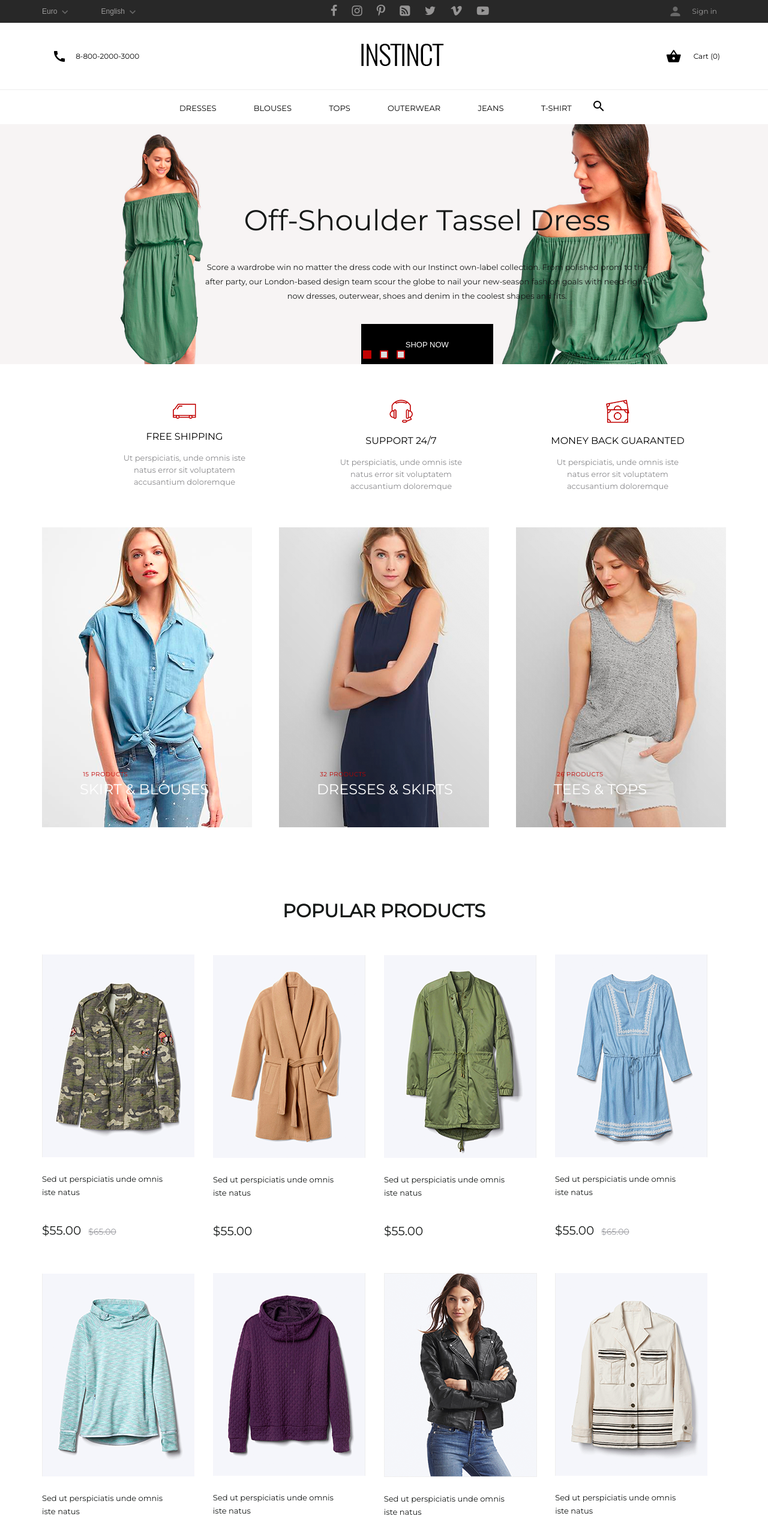
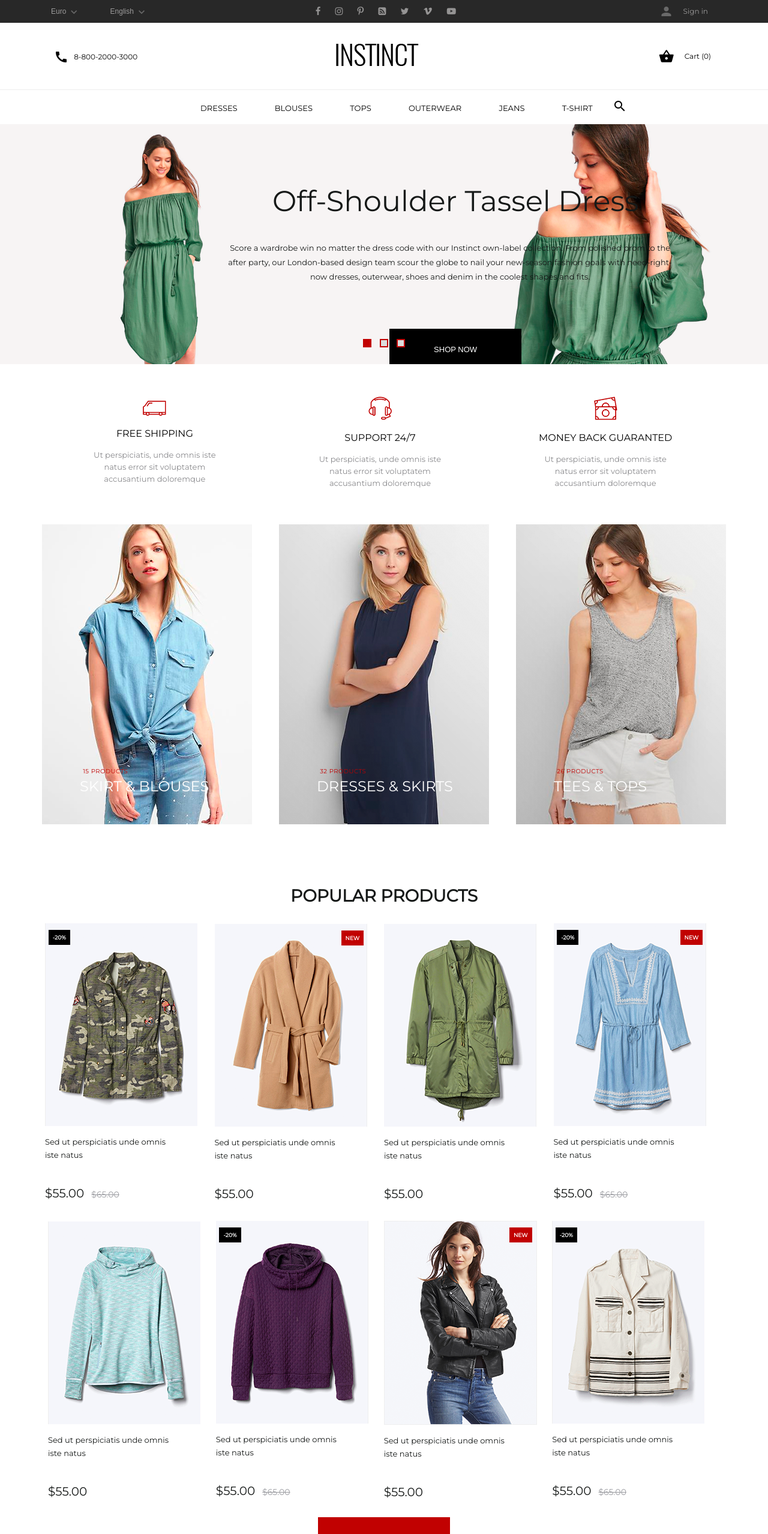
Before and after one commit to LesiaLametta/Instinct_Project, a plain HTML site: page index.html in a window 1280 px wide. Shown: the top 2557 px of the page at 60% size. Drawn offline with Linux system fonts and the light colour scheme.

Commit message:
Code CleanUp

```diff
--- a/css/owl.theme.default.min.css
+++ b/css/owl.theme.default.min.css
@@ -38,7 +38,9 @@
 }
 
 .owl-theme .owl-nav.disabled+.owl-dots {
-    margin-top: 10px
+    margin-top: 10px;
+    position: relative;
+    bottom: 57px;
 }
 
 .owl-theme .owl-dots .owl-dot {
@@ -60,6 +62,7 @@
 
 .owl-theme .owl-dots .owl-dot.active span,
 .owl-theme .owl-dots .owl-dot:hover span {
-    border: 2px solid #c10101;
+    border: 2px solid
+    #c10101;
     background-color: #c10101;
 }
--- a/css/style.css
+++ b/css/style.css
@@ -6,6 +6,8 @@
 body {
     font-family: Montserrat, sans-serif;
 }
+
+
 
 
 
@@ -48,6 +50,8 @@ body {
     justify-content: space-between;
     padding-top: 7px;
     padding-bottom: 7px;
+    padding-right: 15px;
+    padding-left: 15px;
 }
 
 .up_left {
@@ -97,7 +101,7 @@ body {
     display: flex;
     flex-direction: row;
     justify-content: space-between;
-    margin-right: 25px;
+    margin-right: 105px;
 }
 
 .social_media a {
@@ -112,7 +116,7 @@ body {
 
 .up_mid .social_link {
     color: #959494;
-    font-size: 20px;
+    font-size: 15px;
     font-weight: 400;
     line-height: 21.63px;
 }
@@ -126,6 +130,8 @@ body {
     color: #696969;
     padding-right: 16px;
 }
+
+
 
 
 
@@ -199,6 +205,8 @@ body {
 
 
 
+
+
 /*=============== Mid Header ================*/
 
 .mid_header {
@@ -206,6 +214,8 @@ body {
     align-items: center;
     justify-content: space-between;
     padding-top: 35px;
+    padding-right: 15px;
+    padding-left: 15px;
 }
 
 .mid_header .contact {
@@ -213,7 +223,8 @@ body {
     flex-direction: row;
     align-items: center;
     color: #000000;
-    padding-left: 17px;
+    padding-left: 5px;
+    padding-top: 2px;
 }
 
 .mid_header .contact {
@@ -230,12 +241,13 @@ body {
     font-size: 12px;
     font-weight: 300;
     line-height: 24px;
-    padding-left: 11px;
+    padding-left: 5px;
 }
 
 .mid_header .logo img {
     display: inline-block;
     position: center;
+    margin-right: 58px;
     /*    vertical-align: top;
 */
 }
@@ -251,7 +263,10 @@ body {
 .mid_right .material-icons {
     color: #000000;
     font-size: 26px;
+    padding-left: 10px;
 }
+
+
 
 
 
@@ -297,7 +312,7 @@ body {
 }
 
 .mid_right p {
-    padding-left: 20px;
+    padding-left: 17px;
 }
 
 .line {
@@ -310,6 +325,7 @@ body {
     flex-direction: row;
     justify-content: center;
     align-items: center;
+    padding-left: 70px;
 }
 
 
@@ -392,6 +408,8 @@ body {
 
 
 
+
+
 /*==================Slider==================*/
 
 .slider img {
@@ -406,8 +424,8 @@ body {
 
 .slider_description {
     position: absolute;
-    top: 32%;
-    left: 26%;
+    top: 24%;
+    left: 30.4%;
 }
 
 .slider_description h2 {
@@ -425,7 +443,8 @@ body {
     font-size: 13px;
     font-weight: 300;
     line-height: 24px;
-    margin-bottom: 35px;
+    margin-bottom: 75px;
+    margin-left: -18px;
 }
 
 .slider_description button {
@@ -480,11 +499,13 @@ body {
 
 
 
+
+
 /*===============Support=============*/
 
 .support {
-    padding-top: 59px;
-    padding-left: 57px;
+    padding-top: 16px;
+    padding-right: 13px;
     display: flex;
     justify-content: center;
     align-items: center;
@@ -526,6 +547,8 @@ body {
     text-align: center;
     margin-bottom: 58px;
 }
+
+
 
 
 
@@ -664,6 +687,8 @@ body {
 
 
 
+
+
 /*
 .owl-dots {
     position: absolute;
@@ -690,27 +715,59 @@ body {
 
 .products .title {
     color: #161918;
-    font-size: 26px;
+    font-size: 24px;
     font-weight: 100;
     line-height: 64px;
     text-transform: uppercase;
     text-align: center;
-    padding-top: 108px;
-    padding-bottom: 40px;
+    padding-top: 87px;
+    padding-bottom: 12px;
 }
 
-.row1,
+.row1 {
+    display: flex;
+    flex-direction: row;
+    justify-content: space-between;
+    align-items: center;
+    margin: 2px 5px;
+}
+
 .row2 {
     display: flex;
     flex-direction: row;
     justify-content: space-between;
     align-items: center;
-    margin: 0 auto;
+    margin: -27px 10px;
 }
 
 .row_item {
     display: inline-block;
+    position: relative;
 }
+
+.product_description .discount_product {
+    position: absolute;
+    top: 2%;
+    left: 2%;
+    background-color: #000000;
+    padding: 7px;
+    color: #ffffff;
+    font-size: 11px;
+    font-weight: 400;
+}
+
+.product_description .new_product {
+    position: absolute;
+    top: 2%;
+    right: 12%;
+    background-color: #c10101;
+    text-transform: uppercase;
+    padding: 7px;
+    color: #ffffff;
+    font-size: 11px;
+    font-weight: 400;
+}
+
 
 .product_description {
     display: inline-block;
@@ -722,7 +779,7 @@ body {
     font-size: 13px;
     font-weight: 300;
     line-height: 22px;
-    padding-top: 21px;
+    padding-top: 11px;
     padding-bottom: 21px;
 }
 
@@ -755,7 +812,7 @@ body {
     font-weight: 400;
     line-height: 64px;
     text-transform: uppercase;
-    margin-bottom: 100px;
+    margin-bottom: 57px;
     border: none;
 }
 
@@ -808,6 +865,8 @@ body {
     line-height: 26px;
     text-transform: uppercase;
 }
+
+
 
 
 
@@ -921,6 +980,8 @@ body {
     text-transform: uppercase;
     padding-bottom: 30px;
 }
+
+
 
 
 
--- a/index.html
+++ b/index.html
@@ -171,6 +171,7 @@
                             <p>Sed ut perspiciatis unde omnis
                                 <br>iste natus </p>
                             <h4>$55.00<span class="discount">$65.00</span></h4>
+                            <span class="discount_product"><h5>-20%</h5></span>
                         </div>
                     </div>
                     <div class="row_item">
@@ -179,6 +180,7 @@
                             <p>Sed ut perspiciatis unde omnis
                                 <br> iste natus </p>
                             <h4>$55.00</h4>
+                            <span class="new_product"><h5>New</h5></span>
                         </div>
                     </div>
                     <div class="row_item">
@@ -195,6 +197,8 @@
                             <p>Sed ut perspiciatis unde omnis
                                 <br> iste natus </p>
                             <h4>$55.00<span class="discount">$65.00</span></h4>
+                            <span class="discount_product"><h5>-20%</h5></span>
+                            <span class="new_product"><h5>New</h5></span>
                         </div>
                     </div>
                 </div>
@@ -213,6 +217,7 @@
                             <p>Sed ut perspiciatis unde omnis
                                 <br> iste natus </p>
                             <h4>$55.00<span class="discount">$65.00</span></h4>
+                            <span class="discount_product"><h5>-20%</h5></span>
                         </div>
                     </div>
                     <div class="row_item">
@@ -221,6 +226,7 @@
                             <p>Sed ut perspiciatis unde omnis
                                 <br> iste natus </p>
                             <h4>$55.00</h4>
+                            <span class="new_product"><h5>New</h5></span>
                         </div>
                     </div>
                     <div class="row_item">
@@ -229,6 +235,7 @@
                             <p>Sed ut perspiciatis unde omnis
                                 <br> iste natus </p>
                             <h4>$55.00<span class="discount">$65.00</span></h4>
+                            <span class="discount_product"><h5>-20%</h5></span>
                         </div>
                     </div>
                 </div>
```
